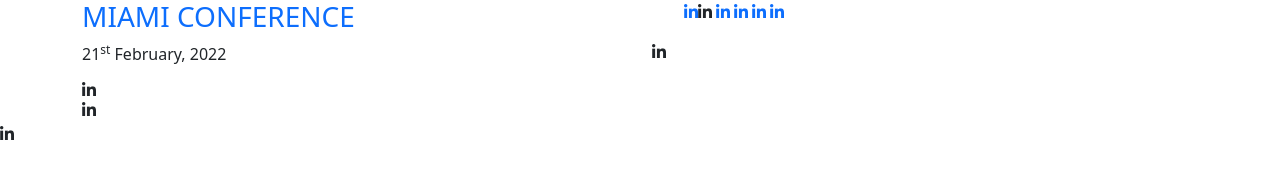
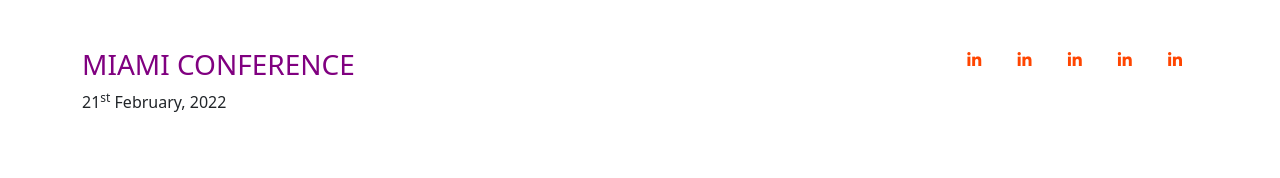
Before and after one commit to Rodgers5/miami, a plain HTML site: page index.html in a window 1280 px wide. Drawn offline with nearby package versions, Linux system fonts and the light colour scheme.

Commit message:
Top bar design

```diff
--- /dev/null
+++ b/assets/css/style.css
@@ -0,0 +1,10 @@
+.text-primary{
+    color: purple!important;
+}
+header i{
+    color: orangered;
+}
+
+header i:hover{
+    color: rgb(144, 144, 207);
+}
--- a/index.html
+++ b/index.html
@@ -14,11 +14,12 @@
 <link rel="preconnect" href="https://fonts.gstatic.com" crossorigin>
 <link href="https://fonts.googleapis.com/css2?family=Lobster&display=swap" rel="stylesheet">
 <script src="https://kit.fontawesome.com/ba68df4b46.js" crossorigin="anonymous"></script>
+<link rel="stylesheet" href="./assets/css/style.css">
 </head>
 <body>
 
     <!-- Top navigation bar starts-->
-        <header class="container">
+        <header class="container py-5">
             <div class="row">
                 <!-- First Column Stsrt -->
                     <div class="col-sm-12 col-md-12 col-lg-6 col-xxl-6">
@@ -30,13 +31,13 @@
                 <!-- First column ends -->
 
                <!-- Second section starts -->
-               <div class="col-sm-12 col-md-12 col-lg-6">
+               <div class="col-sm-12 col-md-12 col-lg-6 text-end">
                    <ul>
-                       <li class="d-inline d-sm-md d-md-none d-lg-inline"><a href="#"><i class="fab fa-linkedin-in"></a></li>
-                       <li class="d-inline d-sm-md d-md-none d-lg-inline"><a href="#"><i class="fab fa-linkedin-in"></i></a></li>
-                       <li class="d-inline d-sm-md d-md-none d-lg-inline"><a href="#"><i class="fab fa-linkedin-in"></i></a></li>
-                       <li class="d-inline d-sm-md d-md-none d-lg-inline"><a href="#"><i class="fab fa-linkedin-in"></i></a></li>
-                       <li class="d-inline d-sm-md d-md-none d-lg-inline"><a href="#"><i class="fab fa-linkedin-in"></i></a></li>
+                       <li class="d-none d-sm-md d-lg-inline px-3"><a href="#"><i class="fab fa-linkedin-in"></i></a></li>
+                       <li class="d-none d-sm-md d-lg-inline px-3"><a href="#"><i class="fab fa-linkedin-in"></i></a></li>
+                       <li class="d-none d-sm-md d-lg-inline px-3"><a href="#"><i class="fab fa-linkedin-in"></i></a></li>
+                       <li class="d-none d-sm-md d-lg-inline px-3"><a href="#"><i class="fab fa-linkedin-in"></i></a></li>
+                       <li class="d-none d-sm-md d-lg-inline px-3"><a href="#"><i class="fab fa-linkedin-in"></i></a></li>
 
                    </ul>
 
```
